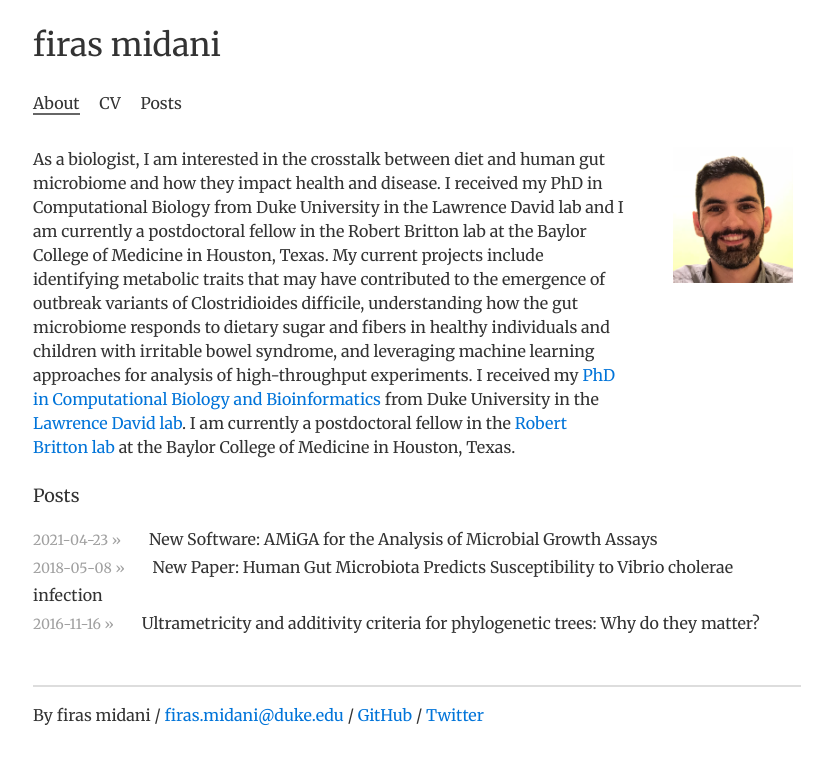
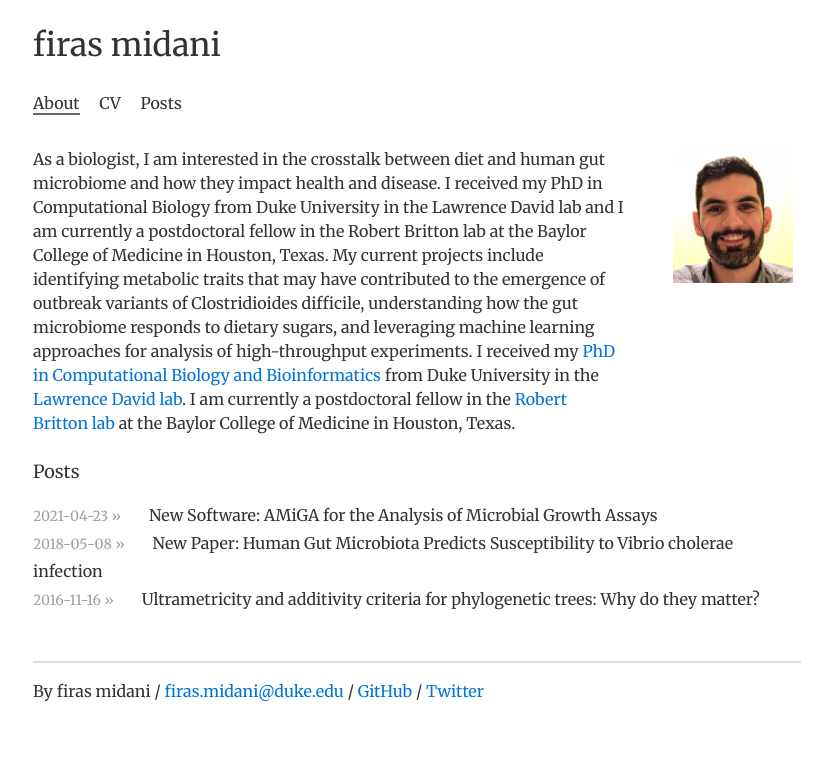
Before and after one commit to firasmidani/firasmidani.github.io, a Jekyll site: the page built from about.html, in a window 1280 px wide. Shown: the top 764 px of the page, without its empty margins (223-1047 px from the left). Built offline with Jekyll 4.4.1, drawn with Linux system fonts in a browser that asks for light colours; comment, search, counter and statistics services are not loaded.

Commit message:
docs: updated about

```diff
--- a/about.html
+++ b/about.html
@@ -15,8 +15,7 @@ title: about
 	      fellow in the Robert Britton lab at the Baylor College of Medicine in Houston, Texas.
 	      My current projects include identifying metabolic traits that may have contributed to
 	      the emergence of outbreak variants of Clostridioides difficile, understanding how the
-	      gut microbiome responds to dietary sugar and fibers in healthy individuals and children
-	      with irritable bowel syndrome, and leveraging machine learning approaches for analysis
+	      gut microbiome responds to dietary sugars, and leveraging machine learning approaches for analysis
 	      of high-throughput experiments. I received my <a href="https://genome.duke.edu/education/CBB">
 	      PhD in Computational Biology and Bioinformatics</a>  from Duke University in the
 	      <a href="http://el.ladlab.org:8080">Lawrence David lab</a>. I am currently a postdoctoral fellow
```
